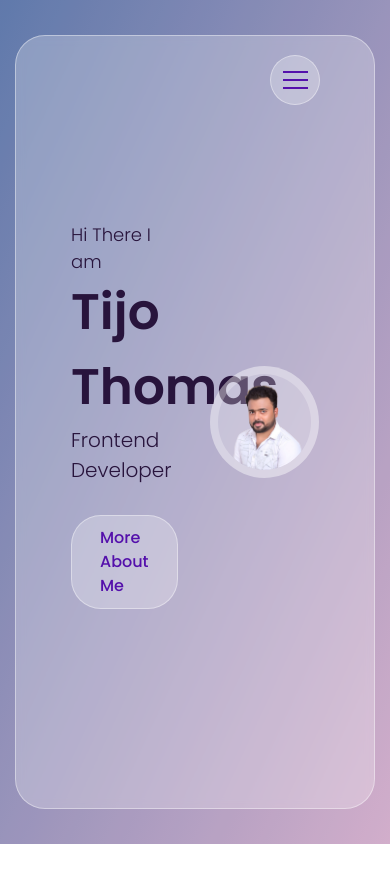
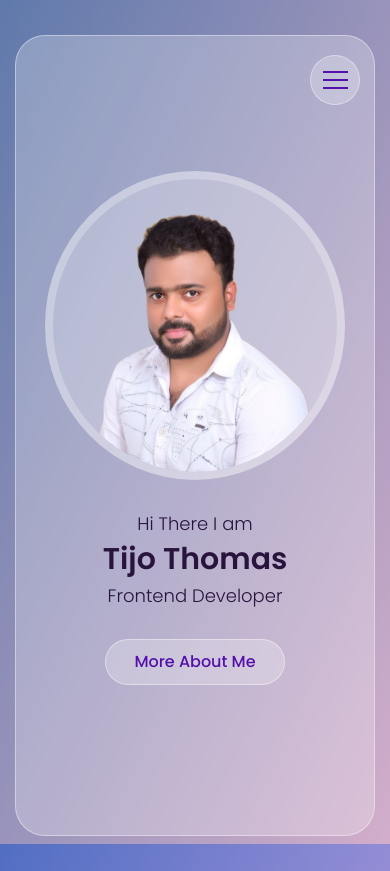
Before and after one commit to tijo-thomaz/port, a React (Create React App) app: page / in a window 390 px wide. Before the commit the page ends 844 px from the top, so only its background shows below. Built offline with nearby package versions, Linux system fonts and the light colour scheme.

Commit message:
responsiveness

```diff
--- a/src/assets/scss/styles.scss
+++ b/src/assets/scss/styles.scss
@@ -204,7 +204,6 @@ header {
     .row {
         display: flex;
         flex-wrap: wrap;
-
         //Header
         .nav-toggler {
             display: flex;
@@ -661,3 +660,52 @@ Custom scroller
 ::-webkit-scrollbar-thumb {
     background-color: var(--main-color);
 }
+
+// responsive
+
+
+@media screen and (max-width:991px) {
+    .container{
+        padding:0;
+        .row{
+            .home-text,
+            .home-img {
+                width: 100%;
+            }
+            .home-text{
+                text-align: center;
+                .btn {
+                    margin: 0 7px 15px;
+                }
+            }
+            .home-img{
+                order:-1
+            }
+            .home-img .img-box {
+                max-width:300px;
+            }
+        }
+    }
+}
+@media screen and (max-width:767px) {
+    .about-img,
+    .about-text{
+        width: 100% !important;
+    }
+    .about-text{
+        margin-top: 30px !important;
+    }
+}
+@media screen and (max-width:525px) {
+    .nav .nav-inner ul li span{
+        font-size: 35px !important;
+    }
+    .home-text{
+        h1{
+            font-size: 30px !important;
+        }
+        h2{
+            font-size: 18px !important;
+        }
+    }
+}
```
